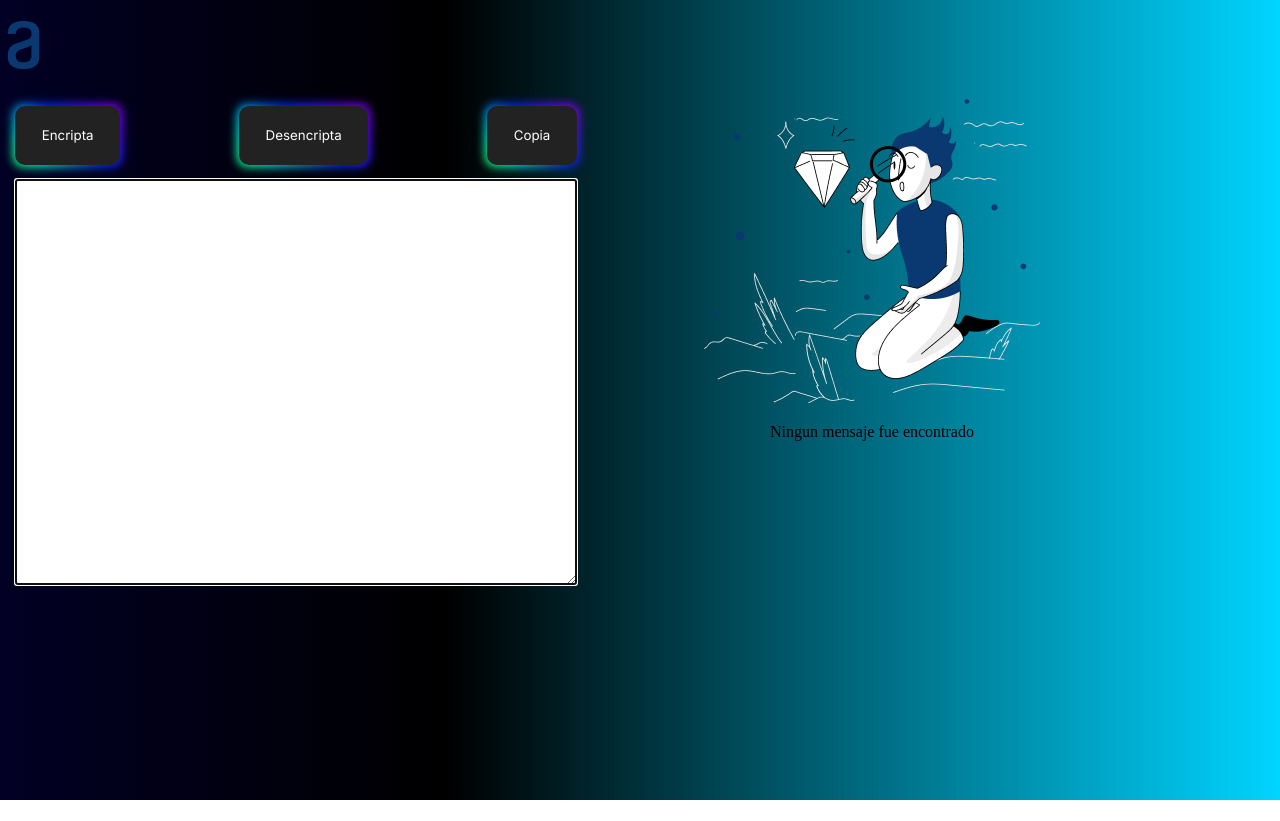
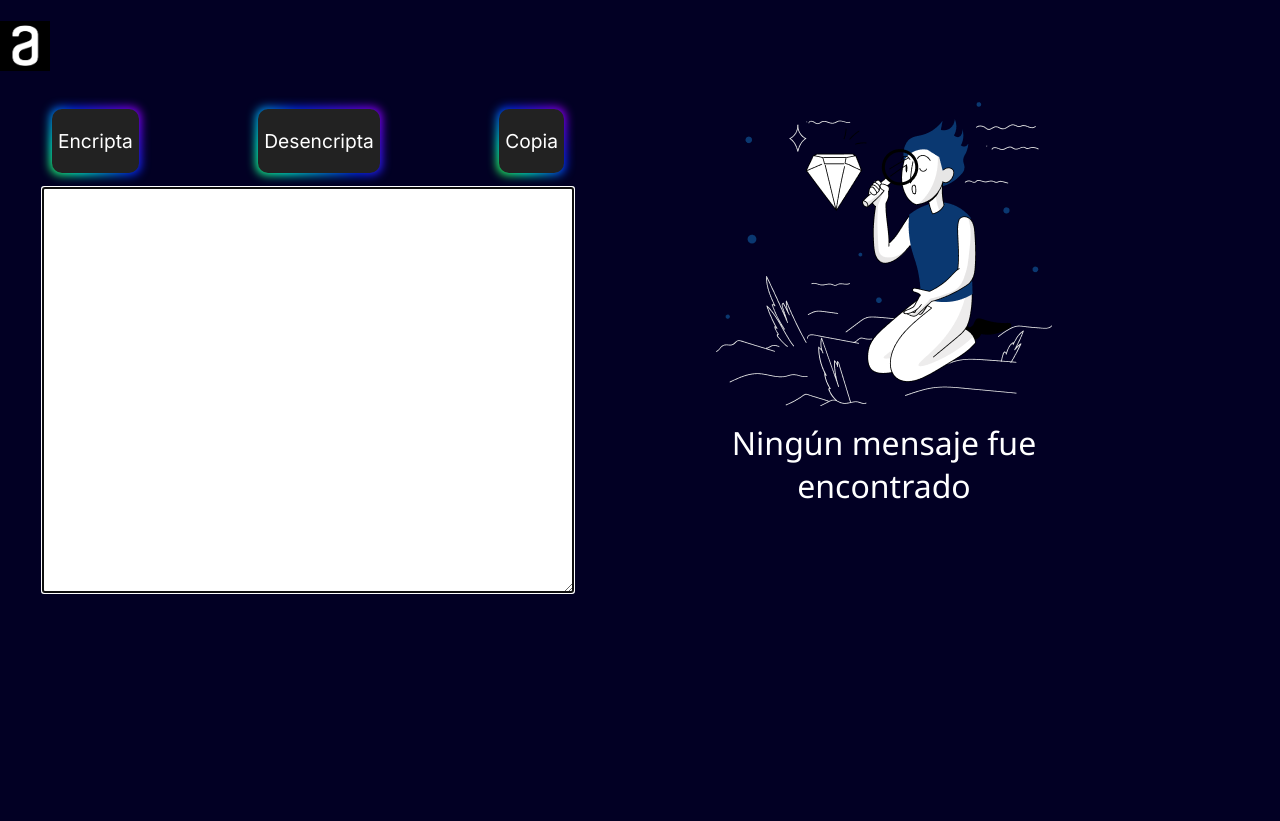
Before and after one commit to fernandoj0/encriptador, a plain HTML site: page index.html in a window 1280 px wide. Before the commit the page ends 800 px from the top, so only its background shows below. Drawn offline with Linux system fonts and the light colour scheme.

Commit message:
correccion de estilos

```diff
--- a/index.html
+++ b/index.html
@@ -7,21 +7,20 @@
     <title>Encriptador</title>
     <link rel="stylesheet" href="style.css">
     <link rel="preconnect" href="https://fonts.googleapis.com">
-<link rel="preconnect" href="https://fonts.gstatic.com" crossorigin>
-<link href="https://fonts.googleapis.com/css2?family=Inter&display=swap" rel="stylesheet">
+    <link rel="preconnect" href="https://fonts.gstatic.com" crossorigin>
+    <link href="https://fonts.googleapis.com/css2?family=Inter&display=swap" rel="stylesheet">
 </head>
 
 <body>
     <header>
-        <div class="logoAlura">
-            <h1><img src="assets/img/Vector.png" alt="logo_alura.png"></h1>
+        <div id="logo-alura">
+            <h1><img src="assets/img/Vector-2.png" alt="logo_alura.png"></h1>
         </div>
     </header>
 
     <main>
         <section class="card">
             <div id="first-container" class="card-item">
-
                 <div id="botones">
                     <button id="btn1" type="button" onclick=encriptar() class="btnencript">
                         <p class="textoencrpt">Encripta</p>
@@ -34,7 +33,8 @@
                     </button>
                 </div>
                 <div id="input-container">
-                    <textarea id="input-to-encript" name="description" minlength="100" maxlength="400" required></textarea>
+                    <textarea id="input-to-encript" name="description" minlength="100" maxlength="400"
+                        required></textarea>
                 </div>
             </div>
             <div id="second-container" class="card-item">
@@ -42,8 +42,8 @@
                     <div class="figmuneco" id="imagenMuneco">
                         <img src="assets/img/Muneco.png" alt="Muneco.png">
                     </div>
-                    <div class="textboxoutpt" id="output" type=text value="">
-                        <p id="aviso">Ningun mensaje fue encontrado</p>
+                    <div id="text-box-output" type="text">
+                        <p id="output">Ningún mensaje fue encontrado</p>
                     </div>
                 </div>
             </div>
--- a/script.js
+++ b/script.js
@@ -94,7 +94,7 @@ function obtenerVocalesencriptadas(palabra) {
 
 function obtenerOracion() {
     var textoResultante = "";
-    textoUsuario = document.querySelector("input");
+    textoUsuario = document.getElementById("input-to-encript");
     textousuarioEncriptado = textoUsuario.value;
     listadePalabras_Encriptadas = textousuarioEncriptado.split(' ');
     listaVacia = []
@@ -116,8 +116,8 @@ function obtenerOracion() {
 
 
 function copiar() {
-    var textoc = document.getElementById("output").value;
-    console.log(textoc)
-    document.getElementById("myInput").value = textoc;
+    let textoc = document.getElementById("output").value;
+    console.log(textoc);
+    document.getElementById("input-to-encript").value = textoc;
 
 }
--- a/style.css
+++ b/style.css
@@ -1,32 +1,51 @@
 /* Media query for medium devices */
-@media (min-width: 700px) {
+@media (min-width: 801px) {
   .card {
-        width: 90vw;
+      width: 90%;
+      height: auto;
       display: flex;
       flex-direction: row;
       flex-wrap: nowrap;
+      margin: 20px;
   }
 }
 
-@media (max-width: 699px) {
+@media (max-width: 800px) {
   .card {
-        width: 90vw;
+      width: 90%;
+      height: auto;
       display: flex;
       flex-direction: column;
       flex-wrap: wrap;
+      margin: 20px;
   }
+}
+
+html {
+  width: 100vw;
+  height: 100vh;
 }
 
 
 body {
-    background: linear-gradient(90deg, rgba(2,0,36,1) 0%, rgba(0,0,0,1) 35%, rgba(0,212,255,1) 100%);
+  margin: 0;
+  font-family: 'Segoe UI', Tahoma, Geneva, Verdana, sans-serif;
+  background: rgba(2, 0, 36, 1);
+  background-repeat: no-repeat;
+  height: 100%;
+  overflow-x: hidden; /* Prevent horizontal scrollbar */
+}
+
+#logo-alura img {
+  width: 50px;
+  height: 50px;
 }
 
 #first-container,
 #second-container {
-    width: 100%;
+  width: 50%;
+  margin: 0 15px;
 }
-
 
 /* styles for input */
 
@@ -37,7 +56,6 @@ body {
 
 #input-container textarea {
   font-size: 1.7rem;
-    font-family: 'Segoe UI', Tahoma, Geneva, Verdana, sans-serif;
   margin: 7px;
   width: 100%;
   height: 50vh;
@@ -53,7 +71,8 @@ body {
 
 button {
     font-family: 'Inter', sans-serif;
-    padding: 0.6em 2em;
+    font-size: 1.2rem;
+    margin: 0 10px;
     border: none;
     outline: none;
     color: rgb(255, 255, 255);
@@ -126,3 +145,21 @@ button {
     justify-content: center;
     align-items: center;
 }
+
+#text-box-output {
+    width: 70%;
+    height: auto;
+    display: flex;
+    flex-direction: column;
+    justify-content: center;
+    align-items: center;
+}
+
+#output {
+    color: white;
+    font-size: 2rem;
+    width: 100%; /* Adjusted to full width */
+    word-wrap: break-word;
+    text-align: center;
+    margin: 10px; /* Added margin for better spacing */
+}
```
Also changed, not shown: assets/img/Vector-2.png (added). Lines whose indentation alone changed are shown as unchanged.
